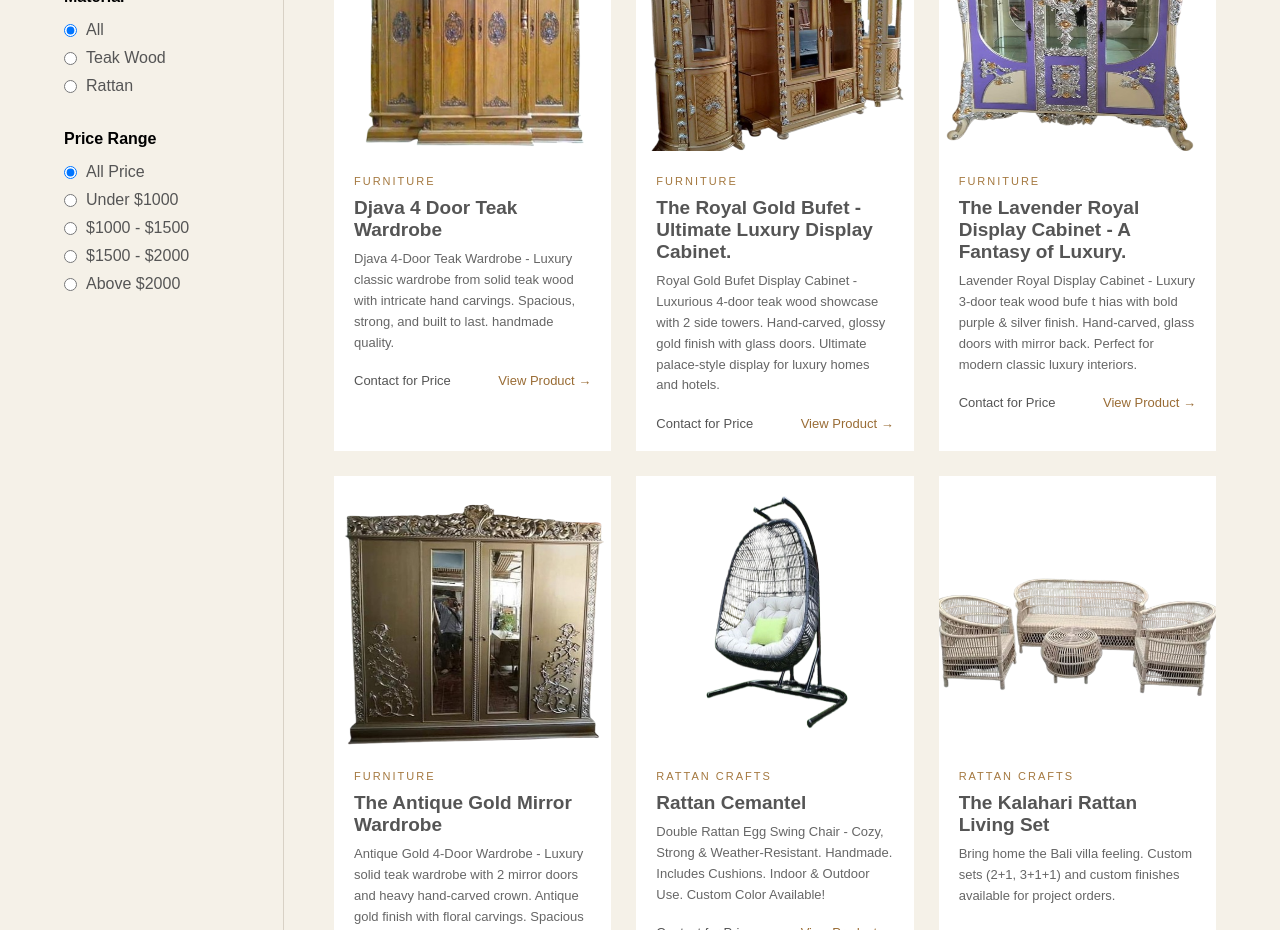
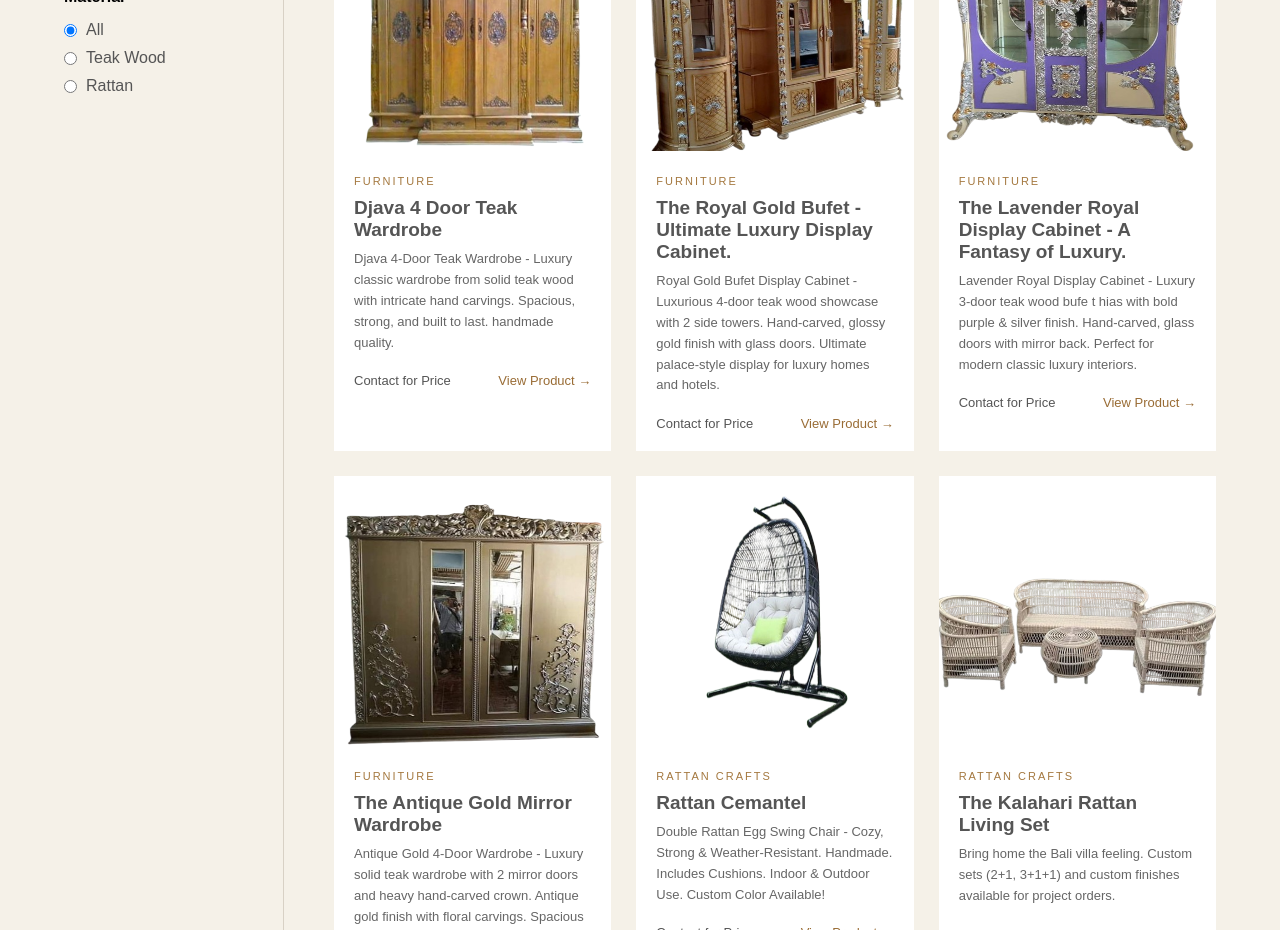
Before and after one commit to Hawinf/LGN, a Next.js app: page / in a window 1280 px wide. Shown: the part 1140-2070 px from the top of the page. Built offline with nearby package versions, Linux system fonts and the light colour scheme.

Commit message:
removed price range

```diff
--- a/src/app/components/product/Product.jsx
+++ b/src/app/components/product/Product.jsx
@@ -429,7 +429,7 @@ const productContent = ( <section className="product-section" id="products">
       </div>
 
 
-      <div className="filter-group">
+      {/* <div className="filter-group">
 
         <h3>Price Range</h3>
 
@@ -492,7 +492,7 @@ const productContent = ( <section className="product-section" id="products">
           Above $2000
         </label>
 
-      </div>
+      </div> */}
 
     </aside>
 
```
